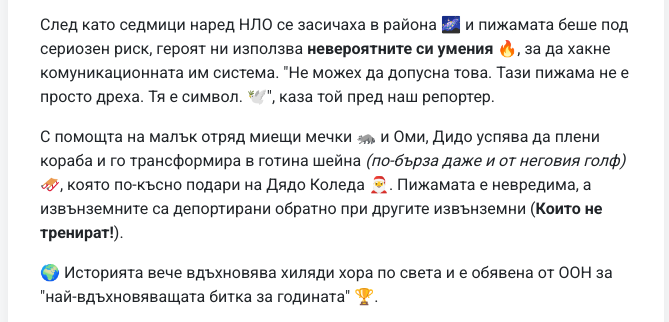
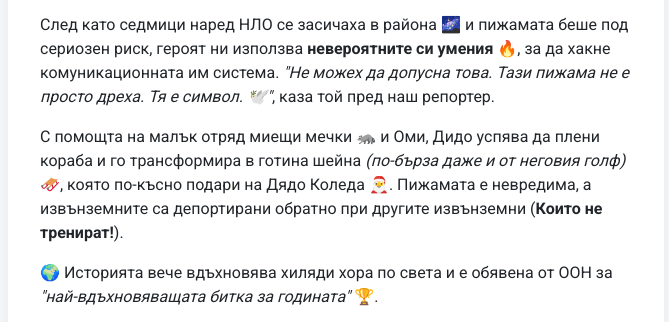
Before and after one commit to Deyan2306/discord-analytics, a plain HTML site: page news_page.html in a window 1280 px wide. Shown: the part 529-851 px from the top of the page, 534-1203 px from the left. Drawn offline with nearby package versions, Linux system fonts and the light colour scheme.

Commit message:
Update news_page.html

```diff
--- a/news_page.html
+++ b/news_page.html
@@ -168,11 +168,11 @@
       <h2>🦸‍♂️ Героичен акт: Дидо спаси пижамата на Тони от извънземно нашествие</h2>
       <p><strong>📍 Фитнеса на Михо, 8 юни</strong> – Денят, който ще бъде запомнен завинаги. На тази съдбоносна дата, смел българин – познат под много имена, най-вече Дидо – изправи се срещу извънземни нашественици 🛸, които имаха една единствена цел: да откраднат пухкавата пижама на Тони 🧸.</p>
 
-      <p>След като седмици наред НЛО се засичаха в района 🌌 и пижамата беше под сериозен риск, героят ни използва <strong>невероятните си умения</strong> 🔥, за да хакне комуникационната им система. "Не можех да допусна това. Тази пижама не е просто дреха. Тя е символ. 🕊️", каза той пред наш репортер.</p>
+      <p>След като седмици наред НЛО се засичаха в района 🌌 и пижамата беше под сериозен риск, героят ни използва <strong>невероятните си умения</strong> 🔥, за да хакне комуникационната им система. <i>"Не можех да допусна това. Тази пижама не е просто дреха. Тя е символ. 🕊️"</i>, каза той пред наш репортер.</p>
 
       <p>С помощта на малък отряд миещи мечки 🦝 и Оми, Дидо успява да плени кораба и го трансформира в готина шейна <i>(по-бърза даже и от неговия голф)</i> 🛷, която по-късно подари на Дядо Коледа 🎅. Пижамата е невредима, а извънземните са депортирани обратно при другите извънземни (<b>Които не тренират!</b>).</p>
 
-      <p>🌍 Историята вече вдъхновява хиляди хора по света и е обявена от ООН за "най-вдъхновяващата битка за годината" 🏆.</p>
+      <p>🌍 Историята вече вдъхновява хиляди хора по света и е обявена от ООН за <i>"най-вдъхновяващата битка за годината"</i> 🏆.</p>
 
       <p class="text-center">
         <a href="/index.html" class="btn btn-return">← Върни се към извънземната заплаха</a>
```
